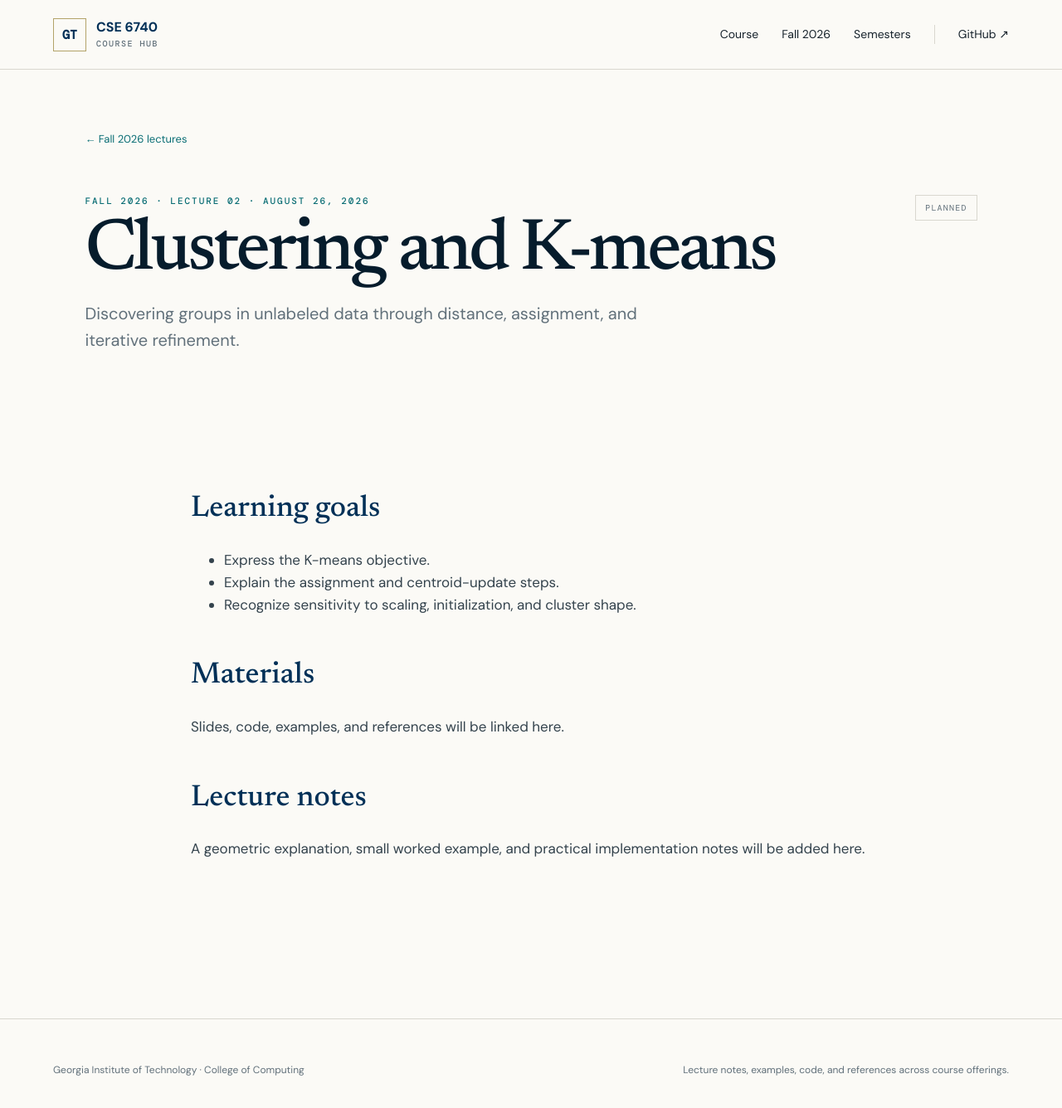
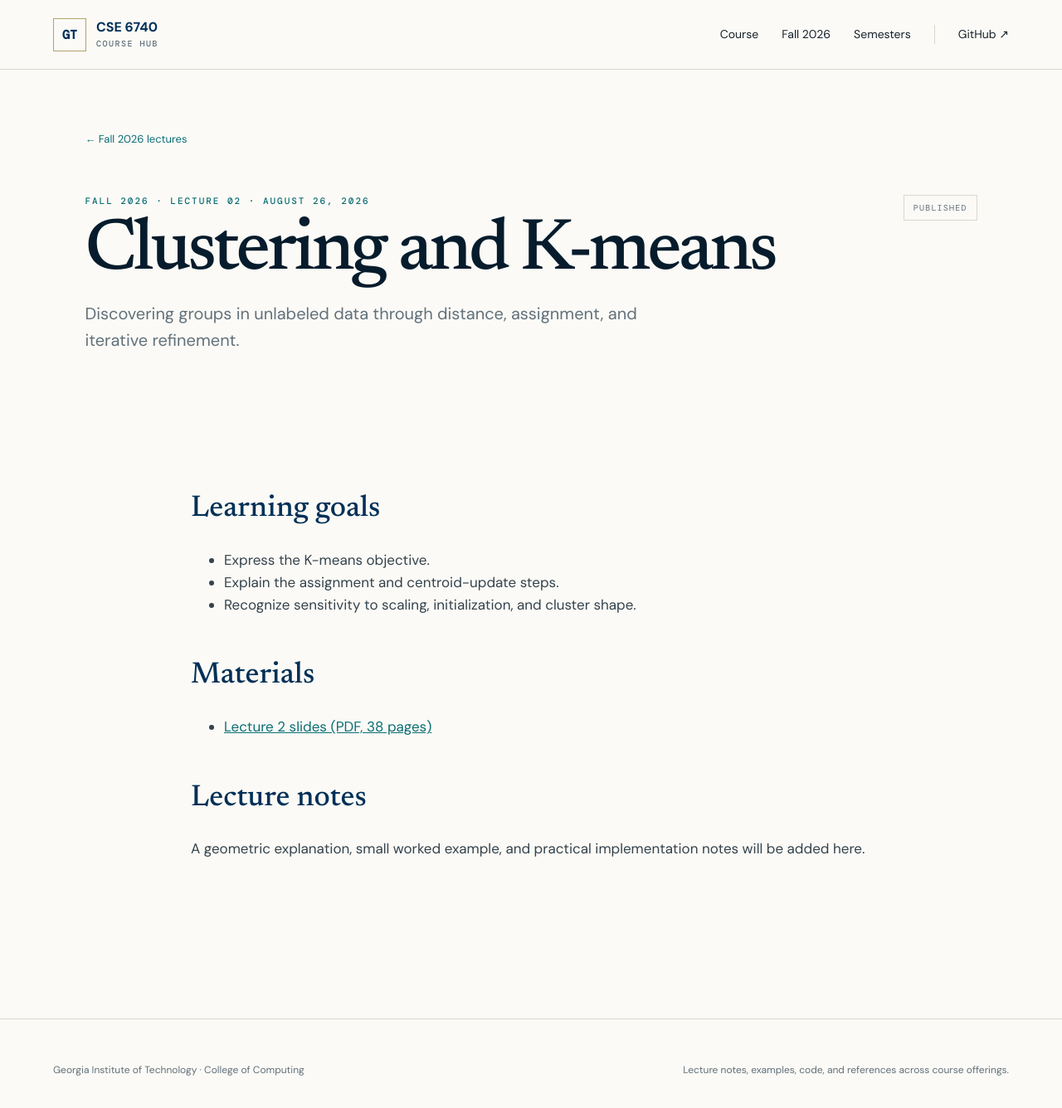
Before and after one commit to GT-KOALA/Gatech-CSE6740, a Jekyll site: the page built from _lectures/fall-2026/02-k-means.md, in a window 1280 px wide and 1352 px high. Shown: the top 1336 px of the window at 83% size. Built offline with Jekyll 4.4.1, drawn with Linux system fonts in a browser that asks for light colours.

Commit message:
Publish Lecture 2 slides

```diff
--- a/_lectures/fall-2026/02-k-means.md
+++ b/_lectures/fall-2026/02-k-means.md
@@ -3,7 +3,7 @@ title: Clustering and K-means
 number: "02"
 date: 2026-08-26
 summary: Discovering groups in unlabeled data through distance, assignment, and iterative refinement.
-status: planned
+status: published
 ---
 ## Learning goals
 
@@ -13,7 +13,7 @@ status: planned
 
 ## Materials
 
-Slides, code, examples, and references will be linked here.
+- [Lecture 2 slides (PDF, 38 pages)]({{ '/assets/semesters/fall-2026/lectures/02/lecture-02-clustering-k-means.pdf' | relative_url }})
 
 ## Lecture notes
 
```
Also changed, not shown: 1 other file.
